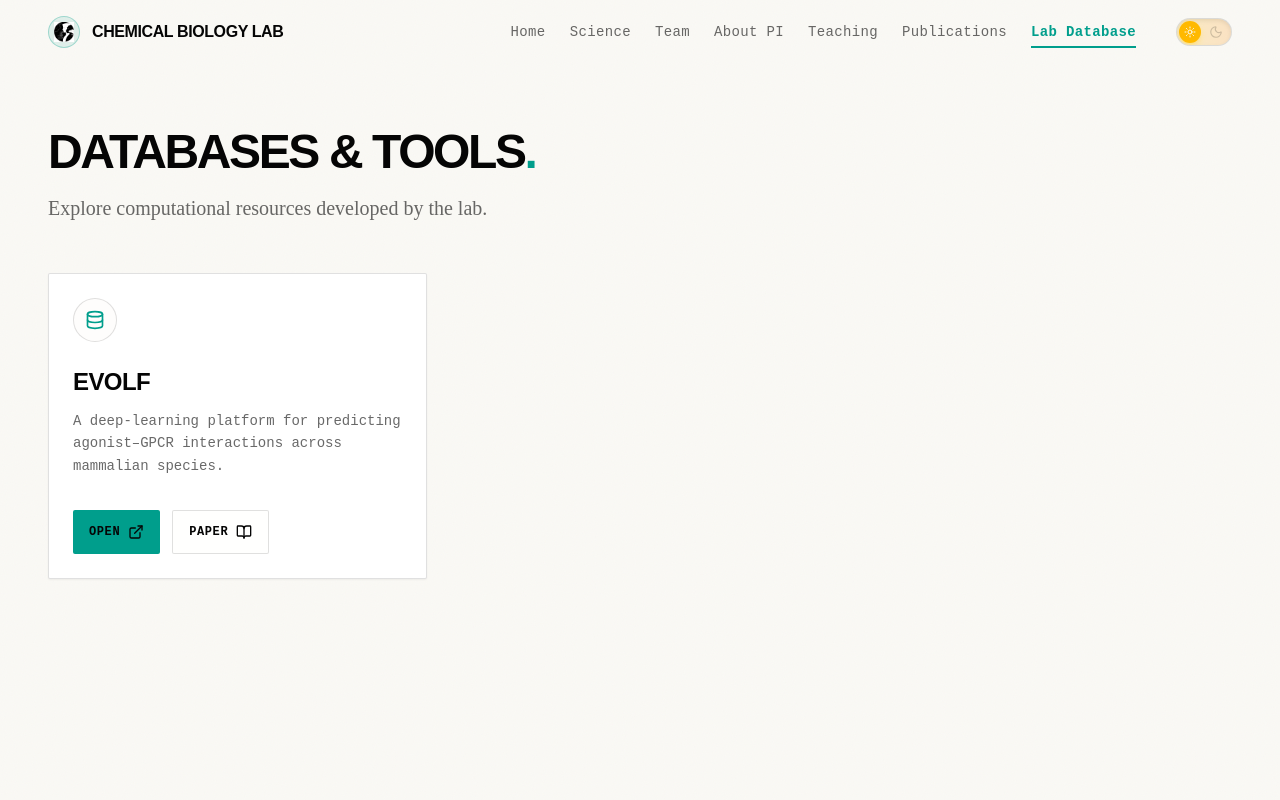
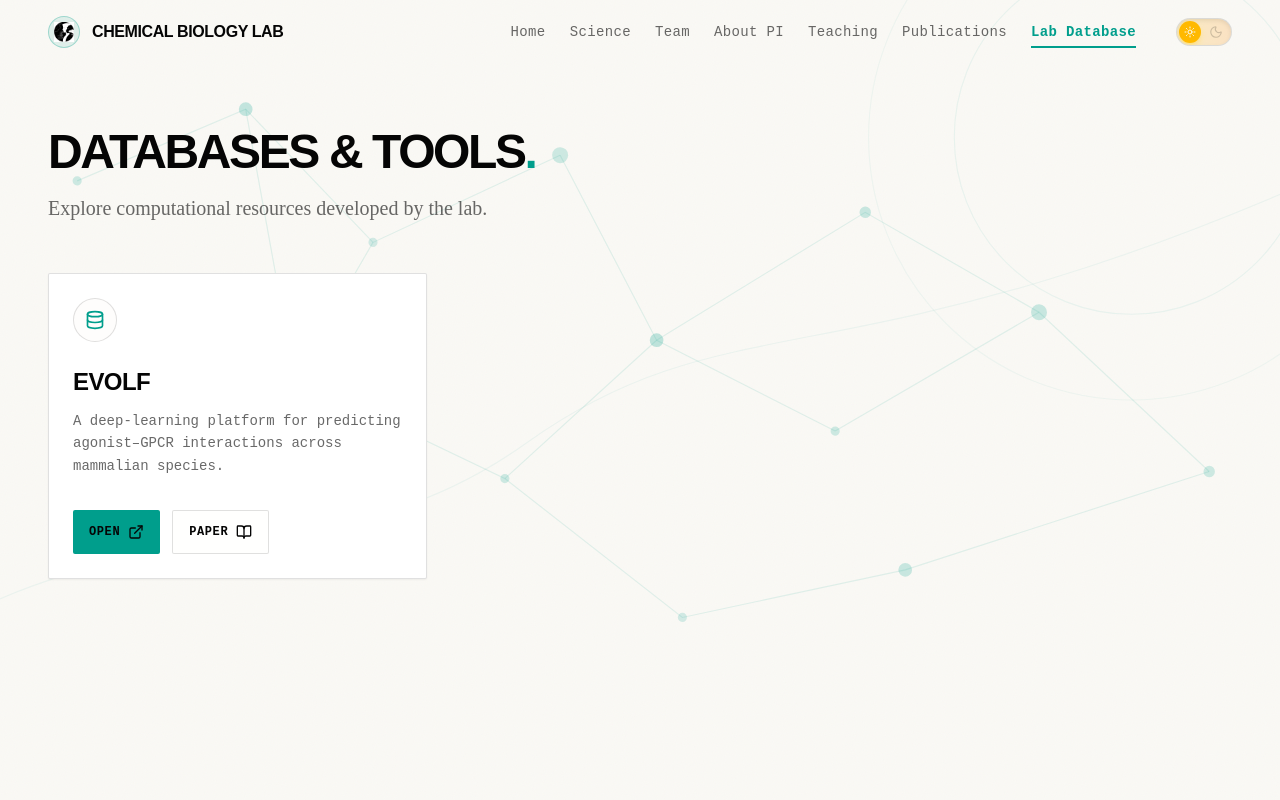
Before and after one commit to SouravSinha01/ahujalab, a React (Vite) app: page / in a window 1280 px wide. Both pictures are taken after a click on the button "Lab Database". Shown: the top 800 px of the page. Built offline with nearby package versions, Linux system fonts and the light colour scheme.

Commit message:
database section update

```diff
--- a/src/components/DatabaseSection.tsx
+++ b/src/components/DatabaseSection.tsx
@@ -1,6 +1,7 @@
 import React from 'react';
 import { BookOpen, Database, ExternalLink } from 'lucide-react';
-import { ScrollReveal, SpotlightCard } from './animations/ScrollReveal';
+import { motion } from 'motion/react';
+import { ScrollReveal, SpotlightCard, usePrefersReducedMotion } from './animations/ScrollReveal';
 
 const DATABASES = [
   {
@@ -11,10 +12,67 @@ const DATABASES = [
   },
 ];
 
+const DatabaseBackdrop: React.FC = () => {
+  const prefersReducedMotion = usePrefersReducedMotion();
+
+  return (
+    <div className="absolute inset-0 pointer-events-none overflow-hidden" aria-hidden="true">
+      <svg
+        className="absolute inset-0 w-full h-full text-brand-teal"
+        viewBox="0 0 1200 700"
+        preserveAspectRatio="xMidYMid slice"
+        fill="none"
+      >
+        <circle cx="1030" cy="120" r="230" stroke="currentColor" strokeOpacity="0.05" />
+        <circle cx="1030" cy="120" r="155" stroke="currentColor" strokeOpacity="0.07" />
+        <path
+          d="M-80 590C170 420 315 520 500 388C690 252 790 350 1280 116"
+          stroke="currentColor"
+          strokeOpacity="0.06"
+        />
+
+        <motion.g
+          initial={false}
+          whileInView={prefersReducedMotion ? undefined : { x: [0, 14, 0], y: [0, -10, 0], rotate: [0, 1.5, 0] }}
+          viewport={{ amount: 0.1 }}
+          transition={{ duration: 20, repeat: Infinity, ease: [0.16, 1, 0.3, 1] }}
+          style={{ transformOrigin: '600px 350px' }}
+        >
+          <g stroke="currentColor" strokeOpacity="0.11">
+            <path d="M92 178L238 112L352 226L514 146" />
+            <path d="M238 112L286 346L352 226" />
+            <path d="M286 346L472 430L602 306L760 382" />
+            <path d="M514 146L602 306L782 190L936 274" />
+            <path d="M760 382L936 274L1088 410" />
+            <path d="M472 430L630 548L824 502L1088 410" />
+          </g>
+
+          <g fill="currentColor">
+            <circle cx="92" cy="178" r="4" fillOpacity="0.18" />
+            <circle cx="238" cy="112" r="6" fillOpacity="0.22" />
+            <circle cx="352" cy="226" r="4" fillOpacity="0.16" />
+            <circle cx="286" cy="346" r="5" fillOpacity="0.2" />
+            <circle cx="514" cy="146" r="7" fillOpacity="0.18" />
+            <circle cx="472" cy="430" r="4" fillOpacity="0.18" />
+            <circle cx="602" cy="306" r="6" fillOpacity="0.24" />
+            <circle cx="760" cy="382" r="4" fillOpacity="0.18" />
+            <circle cx="782" cy="190" r="5" fillOpacity="0.2" />
+            <circle cx="936" cy="274" r="7" fillOpacity="0.2" />
+            <circle cx="1088" cy="410" r="5" fillOpacity="0.18" />
+            <circle cx="630" cy="548" r="4" fillOpacity="0.16" />
+            <circle cx="824" cy="502" r="6" fillOpacity="0.2" />
+          </g>
+        </motion.g>
+      </svg>
+    </div>
+  );
+};
+
 export const DatabaseSection: React.FC = () => {
   return (
     <section className="bg-brand-dark transition-colors duration-500 py-32 min-h-screen relative overflow-hidden" id="database">
       <div className="absolute inset-0 bg-noise opacity-[0.03] pointer-events-none" />
+      <DatabaseBackdrop />
 
       <div className="max-w-[1600px] mx-auto px-6 md:px-12 w-full relative z-10">
         <ScrollReveal variant="fadeUp" delay={0.1} className="max-w-2xl mb-12">
```
